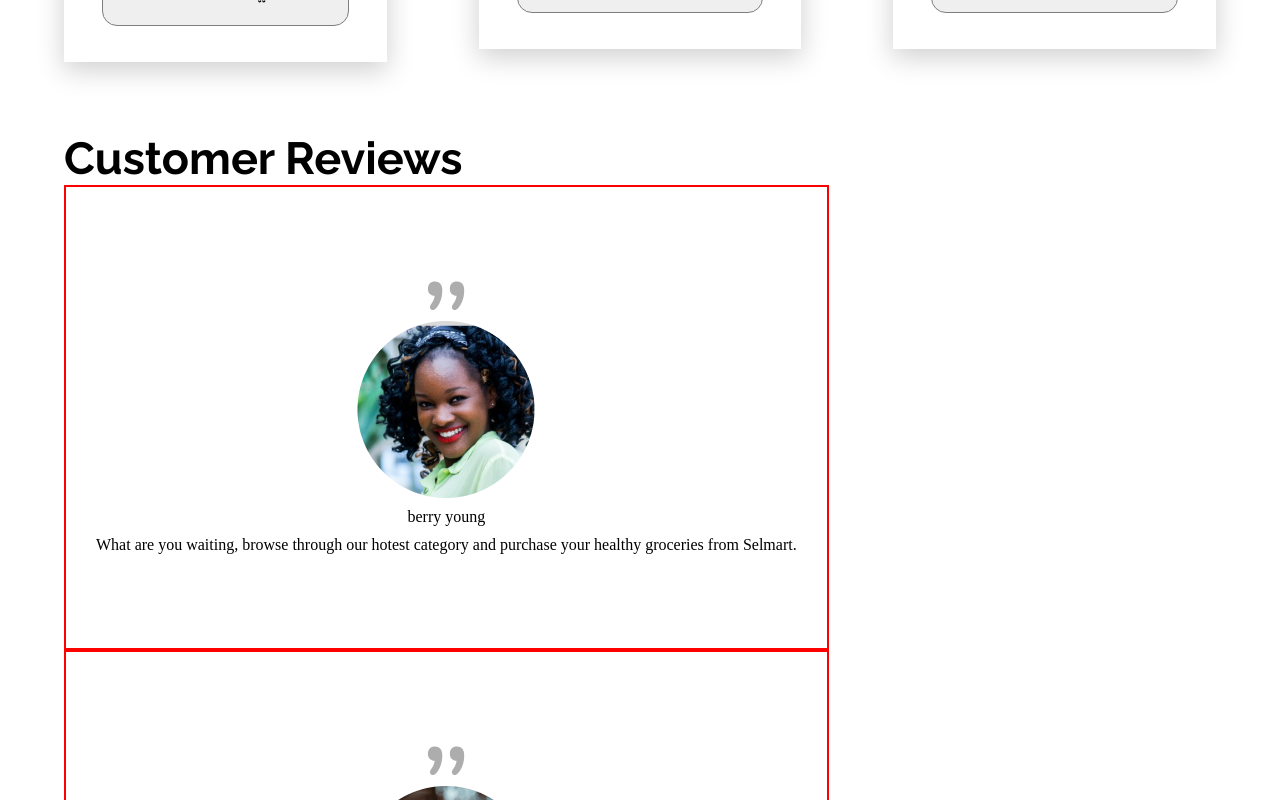
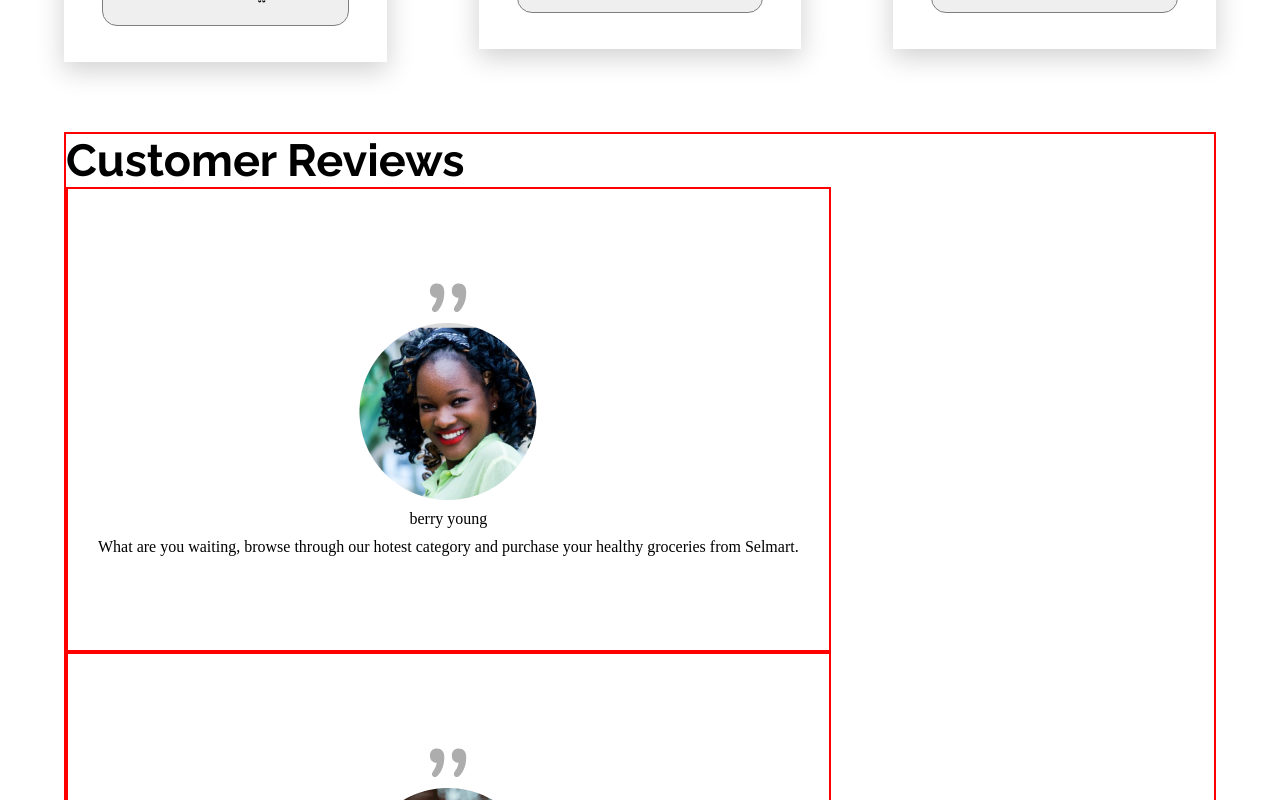
Before and after one commit to mambachristophersteven/selmart-copy, a React (Vite) app: page / in a window 1280 px wide. Shown: the part 4100-4900 px from the top of the page. Built offline with nearby package versions, Linux system fonts and the light colour scheme.

Commit message:
home updated

```diff
--- a/src/Pages/Home/Home.jsx
+++ b/src/Pages/Home/Home.jsx
@@ -69,7 +69,7 @@ const Home = () => {
             })}
           </div>
         </div>
-        <div className="reviews">
+        <div className={styles.reviews}>
           <p className={styles.section_heading}>Customer reviews</p>
           <div className={styles.popular_cards}>
             {customers.map((customerReview,i)=>{
--- a/src/Pages/Home/Home.module.css
+++ b/src/Pages/Home/Home.module.css
@@ -194,3 +194,7 @@
     left: 0;
     bottom: 20%;
 }
+
+.reviews{
+    border: 2px solid red;
+}
```
